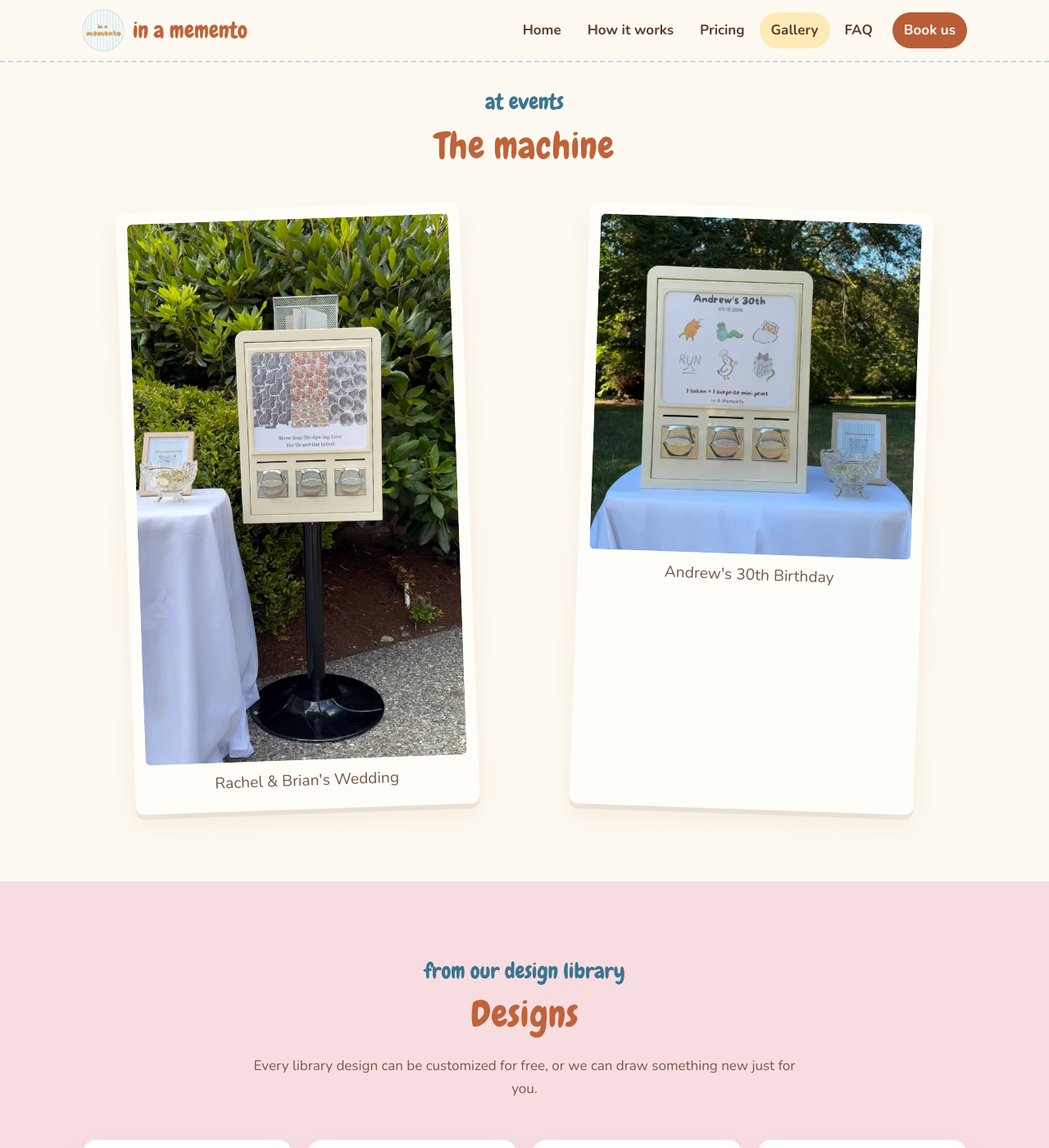
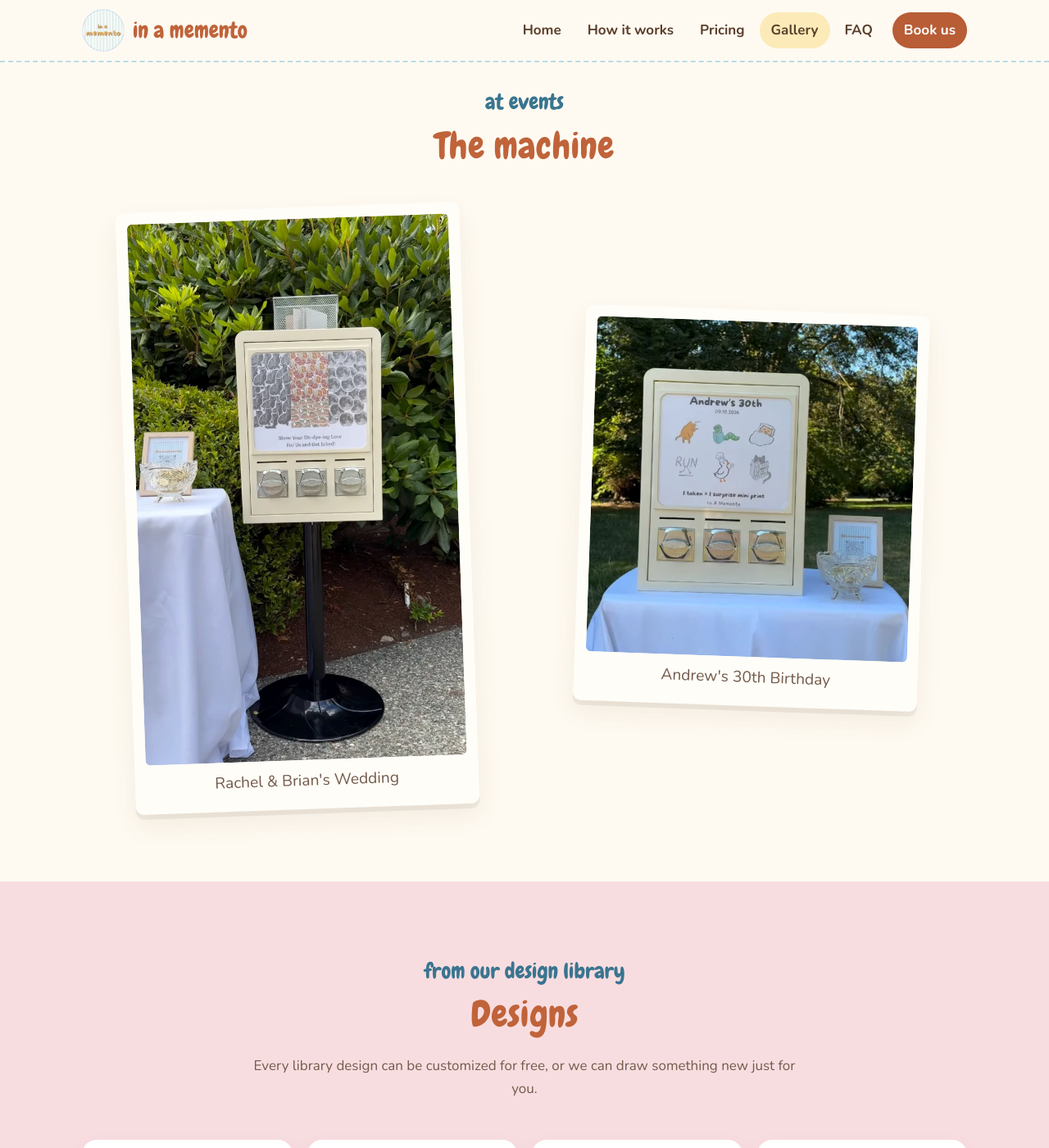
Before and after one commit to andrew-hy-kim/in.a.memento, a Jekyll site: the page built from gallery/index.html, in a window 1280 px wide and 1400 px high, scrolled down 375 px. Shown: the whole window at 82% size. Built offline with Jekyll 4.4.1, drawn with Linux system fonts in a browser that asks for light colours.

Commit message:
Stop shorter gallery polaroid stretching to match the taller one
Co-Authored-By: Claude Opus 5.5 <noreply@anthropic.com>
Claude-Session: https://claude.ai/code/session_0198AWyDzdQmwjH6wkc99DdF

```diff
--- a/css/style.css
+++ b/css/style.css
@@ -977,7 +977,10 @@ details.more > *:not(summary) { margin-top: 10px; }
 .pill { padding: 4px 11px; font-size: 0.86rem; }
 .pill-row { gap: 6px; }
 
-/* 9. Gallery event photos side by side (and smaller) on phones */
+/* 9. Gallery event photos: each polaroid hugs its own photo instead of stretching to the tallest one */
+.event-photos { align-items: center; }
+
+/* Side by side (and smaller) on phones */
 @media (max-width: 640px) {
   .event-photos { grid-template-columns: 1fr 1fr; gap: 12px; align-items: start; }
   .event-photos .polaroid { padding: 6px 6px 8px; transform: rotate(-1.5deg); }
```
